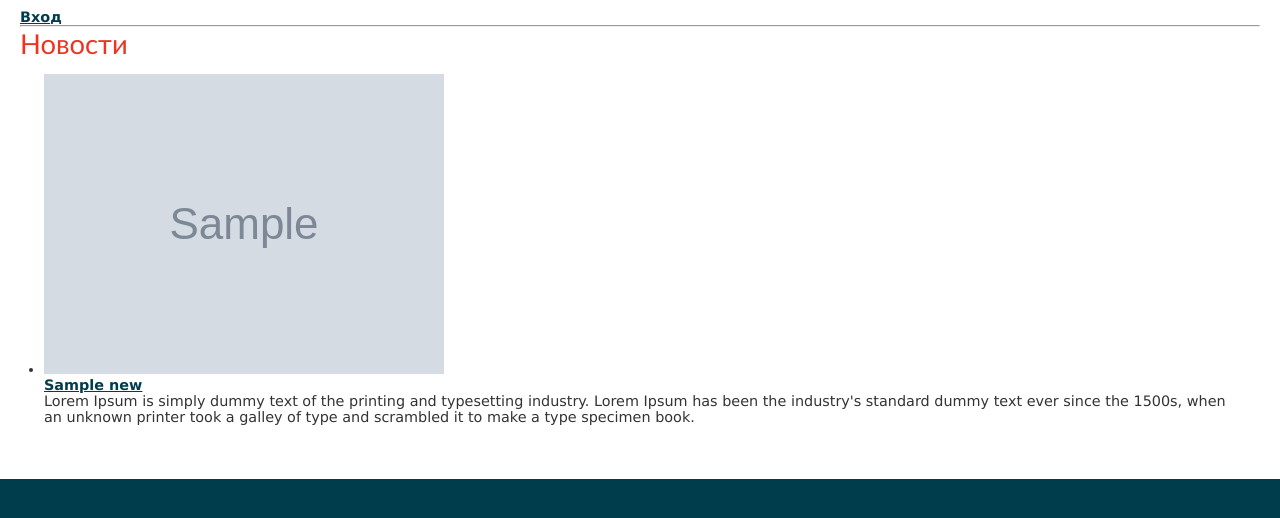
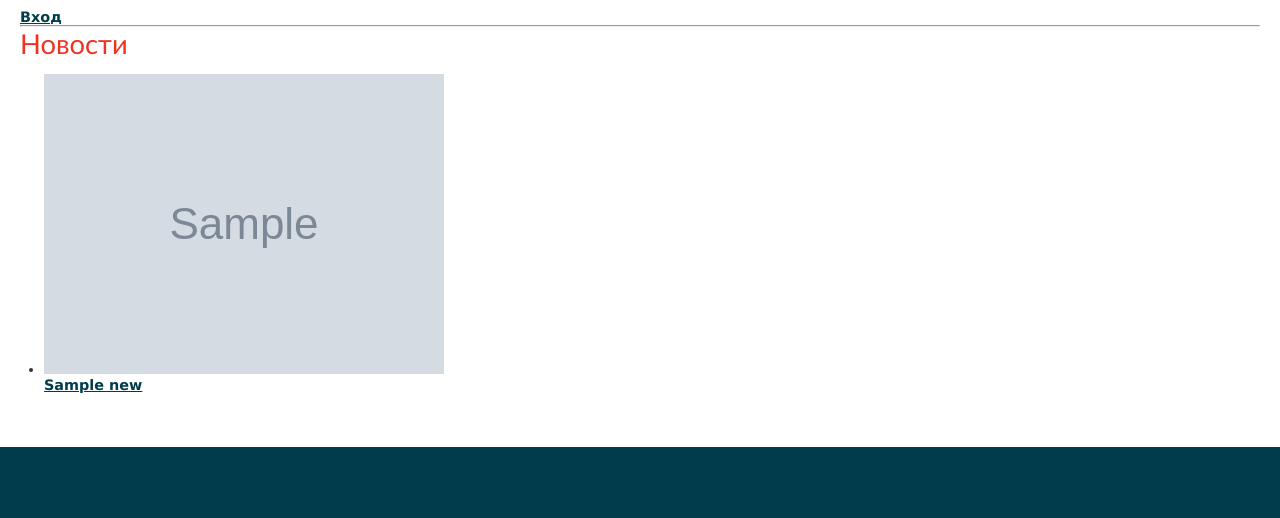
Before and after one commit to nuralys/sghk, a CakePHP app: the page made by app/View/News/index.ctp in a window 1280 px wide. Shown: the part 48-566 px from the top of the page. Run offline with PHP 8.4 and a stand-in for CakePHP, Linux system fonts and the light colour scheme; the template is opened without the code that fills it: most values are stand-ins (such as "Sample title", 1, 10 or a date in 2020); grey boxes marked "Sample" are stand-in pictures; some libraries are stand-ins or nearby versions.

Commit message:
Новости, заменил тестовое описание

```diff
--- a/app/View/News/index.ctp
+++ b/app/View/News/index.ctp
@@ -12,7 +12,7 @@
 						</div>
 					</a>
 					<a class="heading" href="/<?=$lang?>news/view/<?=$item['News']['id']?>"><?=$item['News']['title'] ?></a>
-					<p>Lorem Ipsum is simply dummy text of the printing and typesetting industry. Lorem Ipsum has been the industry's standard dummy text ever since the 1500s, when an unknown printer took a galley of type and scrambled it to make a type specimen book.</p>
+					<p><?= $this->Text->truncate(strip_tags($item['News']['body']), 250, array('ellipsis' => '...', 'exact' => true)) ?></p>
 			    </li>
 			<?php endforeach ?>
 
```
